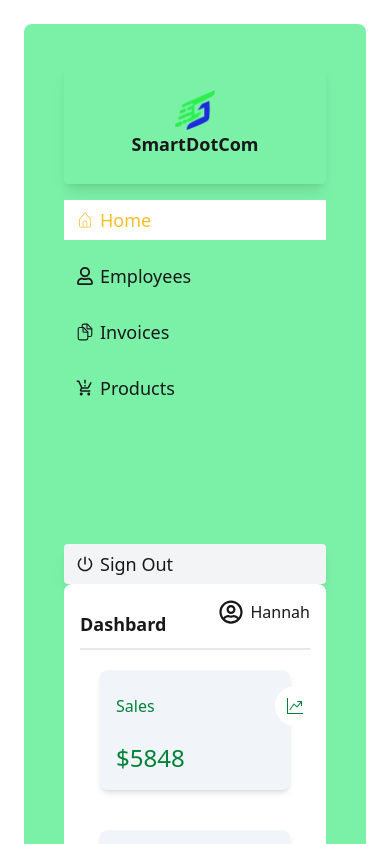
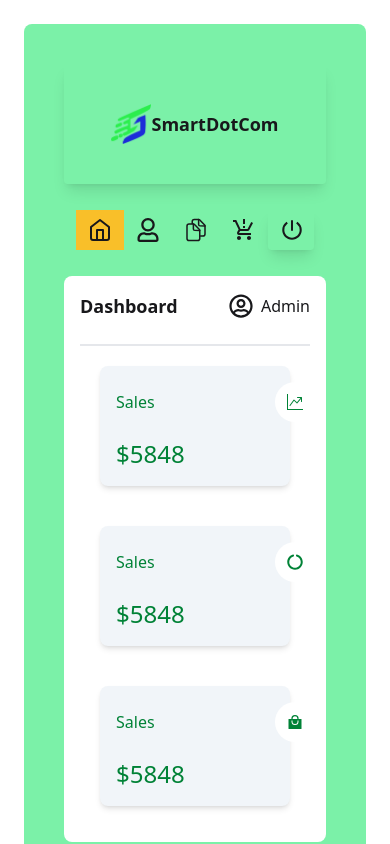
Before and after one commit to iceyben/smartDot, a Next.js app: page /dashboard in a window 390 px wide. Shown: the top 844 px of the page. Built offline with nearby package versions, Linux system fonts and the light colour scheme.

Commit message:
made some changes

```diff
--- /dev/null
+++ b/app/components/Message.tsx
@@ -0,0 +1,20 @@
+import React from "react";
+
+
+interface MessageProps {
+     newMessage: string;
+     msgIcon?: React.ReactNode;
+}
+
+const Message = ({newMessage,msgIcon}:MessageProps) => {
+     return (
+          <div className="toast">
+               <div className="alert alert-info">
+                <span>{msgIcon}</span>
+                    <span>{newMessage}</span>
+               </div>
+          </div>
+     );
+};
+
+export default Message;
--- a/app/dashboard/components/SideNav.tsx
+++ b/app/dashboard/components/SideNav.tsx
@@ -1,6 +1,6 @@
 "use client";
 import React from "react";
-import { CiHome } from "react-icons/ci";
+import { FiHome } from "react-icons/fi";
 import { FaRegUser } from "react-icons/fa";
 import { IoDocumentsOutline } from "react-icons/io5";
 import { MdOutlineProductionQuantityLimits } from "react-icons/md";
@@ -13,51 +13,64 @@ import Image from "next/image";
 const SideNav = () => {
      const pathname = usePathname();
      return (
-    <div className="flex flex-col space-y-4  ">
-      <div className="flex flex-col items-center justify-center  rounded-sm shadow-lg md:w-50 h-30 ">
+          <div className="flex flex-col space-y-4 pb-4 ">
+               <div className="flex md:flex-col items-center justify-center  rounded-sm shadow-lg md:w-50 h-30 ">
                     <Link href="/">
-          <Image src="/logo.png" alt="App Logo" width={40} height={40} />
+                         <Image
+                              src="/logo.png"
+                              alt="App Logo"
+                              width={40}
+                              height={40}
+                         />
                     </Link>
 
                     <h1 className=" ">SmartDotCom</h1>
                </div>
 
+               <div className="flex justify-between items-center h-15 md:block md:space-y-5 px-3 ">
                     <Link href="/dashboard">
                          <div
                               className={clsx(
-            " md:w-full h-10 flex  items-center pl-3 text-lg font-medium space-x-1.5 hover:bg-yellow-200 hover:text-black  ",
+                                   "w-12 md:w-full h-10 flex  items-center justify-center md:pl-3 text-2xl md:text-lg font-medium space-x-1.5 hover:bg-yellow-200 hover:text-black   ",
                                    {
-              "bg-white text-[#f9bf29]": pathname === "/dashboard",
+                                        "bg-[#f9bf29]  md:bg-white text-green-70 md:text-[#f9bf29]":
+                                             pathname === "/dashboard",
                                    }
                               )}
                          >
-          <CiHome className="" /> <h2>Home</h2>
+                              <FiHome className="m-auto" />{" "}
+                              <h2 className="hidden md:block  ">Home</h2>
                          </div>
                     </Link>
                     {/* Employee nav link */}
                     <Link href="/dashboard/employees">
                          <div
                               className={clsx(
-            " md:w-full h-10 flex  items-center pl-3 text-lg font-medium space-x-1.5 hover:bg-yellow-200 hover:text-black  ",
+                                   "w-12 md:w-full h-10 flex  items-center pl-3 text-2xl md:text-lg font-medium space-x-1.5 hover:bg-yellow-200 hover:text-black   ",
                                    {
-              "bg-white text-[#f9bf29]": pathname === "/dashboard/employees",
+                                        "bg-[#f9bf29]  md:bg-white text-green-70 md:text-[#f9bf29]":
+                                             pathname ===
+                                             "/dashboard/employees",
                                    }
                               )}
                          >
-          <FaRegUser className="" /> <h2>Employees</h2>
+                              <FaRegUser className="" />{" "}
+                              <h2 className="hidden md:block">Employees</h2>
                          </div>
                     </Link>
                     {/* Invoices nav link */}
                     <Link href="/dashboard/invoices">
                          <div
                               className={clsx(
-            " md:w-full h-10 flex  items-center pl-3 text-lg font-medium space-x-1.5 hover:bg-yellow-200 hover:text-black  ",
+                                   "w-12 md:w-full h-10 flex  items-center pl-3 text-2xl md:text-lg font-medium space-x-1.5 hover:bg-yellow-200 hover:text-black  ",
                                    {
-              " bg-white text-[#f9bf29]": pathname === "/dashboard/invoices",
+                                        " bg-[#f9bf29]  md:bg-white text-green-70 md:text-[#f9bf29]":
+                                             pathname === "/dashboard/invoices",
                                    }
                               )}
                          >
-          <IoDocumentsOutline className="" /> <h2>Invoices</h2>
+                              <IoDocumentsOutline className="" />{" "}
+                              <h2 className="hidden md:block">Invoices</h2>
                          </div>
                     </Link>
 
@@ -65,17 +78,21 @@ const SideNav = () => {
                     <Link href="/dashboard/products">
                          <div
                               className={clsx(
-            " md:w-full h-10 flex  items-center pl-3 text-lg font-medium space-x-1.5 hover:bg-yellow-200 hover:text-black  ",
+                                   "w-12 md:w-full h-10 flex  items-center pl-3 text-2xl md:text-lg font-medium space-x-1.5 hover:bg-yellow-200 hover:text-black  ",
                                    {
-              "bg-white text-[#f9bf29]": pathname === "/dashboard/products",
+                                        "bg-[#f9bf29]  md:bg-white text-green-70 md:text-[#f9bf29]":
+                                             pathname === "/dashboard/products",
                                    }
                               )}
                          >
-          <MdOutlineProductionQuantityLimits className="" /> <h2>Products</h2>
+                              <MdOutlineProductionQuantityLimits className="" />{" "}
+                              <h2 className="hidden md:block">Products</h2>
                          </div>
                     </Link>
-      <div className="bg-gray-100 rounded-sm shadow-lg md:w-50 h-10 flex  items-center mt-30 pl-3 text-lg font-medium space-x-1.5 hover:bg-yellow-200 ">
-        <IoPowerSharp className="" /> <h2>Sign Out</h2>
+                    <div className="md:bg-gray-100 rounded-sm shadow-lg w-12 md:w-50 h-10 flex  items-center md:mt-30 pl-3 text-2xl md:text-lg font-medium space-x-1.5 hover:bg-yellow-200 ">
+                         <IoPowerSharp className="" />{" "}
+                         <h2 className="hidden md:block">Sign Out</h2>
+                    </div>
                </div>
           </div>
      );
--- a/app/dashboard/page.tsx
+++ b/app/dashboard/page.tsx
@@ -7,13 +7,15 @@ import { IoBagHandleSharp } from "react-icons/io5";
 export default function Page() {
      return (
           <div className="rounded-lg">
-      <span className="flex items-center justify-between">
-        <h1>Dashbard </h1>
-        <span className="flex items-center space-x-2 mb-6 ">
-          <FaRegUserCircle className="text-2xl" />
-          <h2>Hannah </h2>
-        </span>
-      </span>
+               <div className="grid grid-cols-2 mb-6 ">
+                    <div className=" flex items-center">
+                         <h1>Dashboard </h1>
+                    </div>
+                    <div className=" flex items-center justify-end space-x-2">
+                         <FaRegUserCircle className="text-2xl  " />
+                         <h2>Admin </h2>
+                    </div>
+               </div>
                <hr className=" border-0 bg-gray-200 h-0.5 " />
                <div className="grid grid-cols-1 md:grid-cols-3">
                     <Card
--- a/app/products/components/ProductList.tsx
+++ b/app/products/components/ProductList.tsx
@@ -35,7 +35,9 @@ const ProductList = () => {
      const confirmDelete = async () => {
           if (deleteId === null) return;
           try {
-      await fetch(`/api/products?id=${deleteId}`, { method: "DELETE" });
+               await fetch(`/api/products?id=${deleteId}`, {
+                    method: "DELETE",
+               });
                setProducts(products.filter((p) => p.id !== deleteId));
                setMessage("Product deleted successfully!");
           } catch (err) {
@@ -78,17 +80,28 @@ const ProductList = () => {
                               <tr key={product.id} className="text-center">
                                    <td className="px-4 py-2 border">
                                         <img
-                  src={product.imageUrl || "/placeholder.png"}
+                                             src={
+                                                  product.imageUrl ||
+                                                  "/placeholder.png"
+                                             }
                                              alt={product.title}
                                              className="h-16 w-16 object-cover mx-auto"
                                         />
                                    </td>
-              <td className="px-4 py-2 border">{product.title}</td>
-              <td className="px-4 py-2 border">${product.price}</td>
-              <td className="px-4 py-2 border">{product.quantity}</td>
+                                   <td className="px-4 py-2 border">
+                                        {product.title}
+                                   </td>
+                                   <td className="px-4 py-2 border">
+                                        ${product.price}
+                                   </td>
+                                   <td className="px-4 py-2 border">
+                                        {product.quantity}
+                                   </td>
                                    <td className="px-4 py-2 border space-x-2">
                                         <button
-                  onClick={() => handleSold(product.id)}
+                                             onClick={() =>
+                                                  handleSold(product.id)
+                                             }
                                              className="btn btn-sm btn-success"
                                              disabled={product.quantity <= 0}
                                         >
```
Lines whose indentation alone changed are shown as unchanged.
